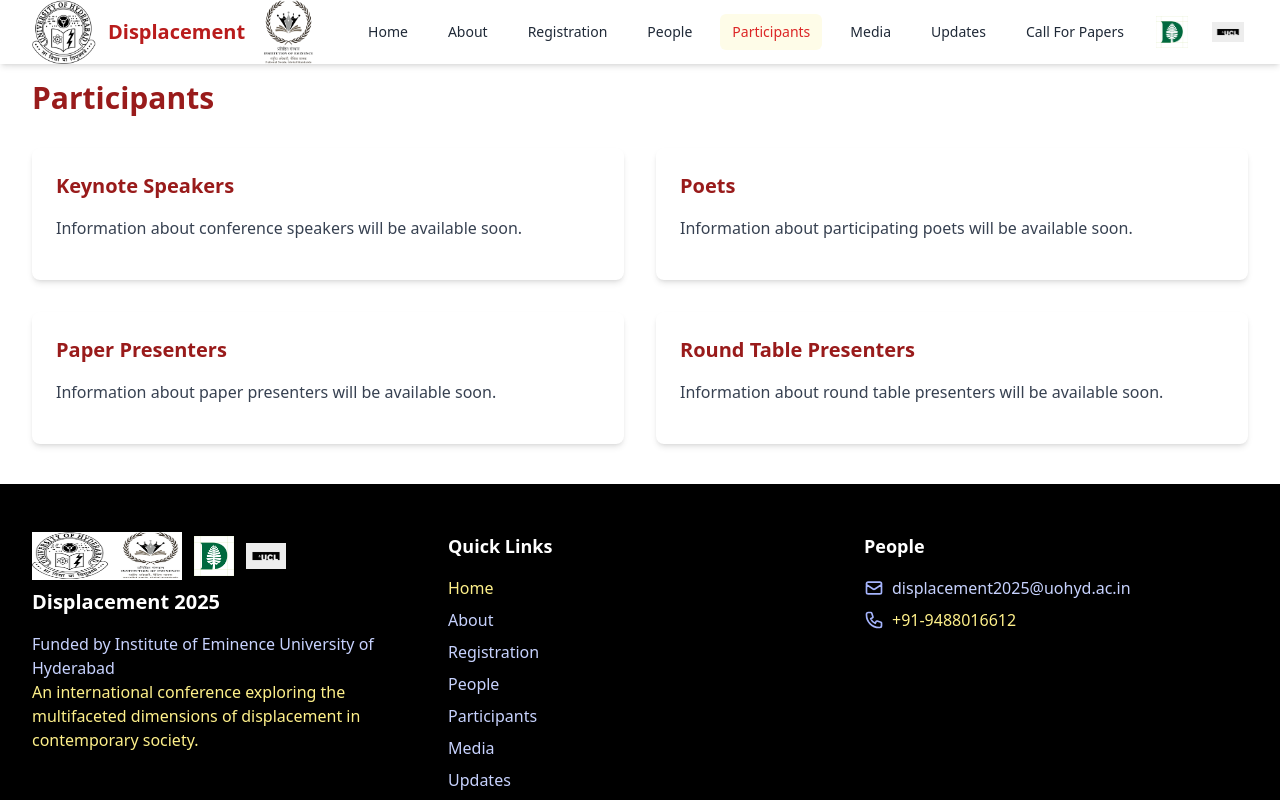
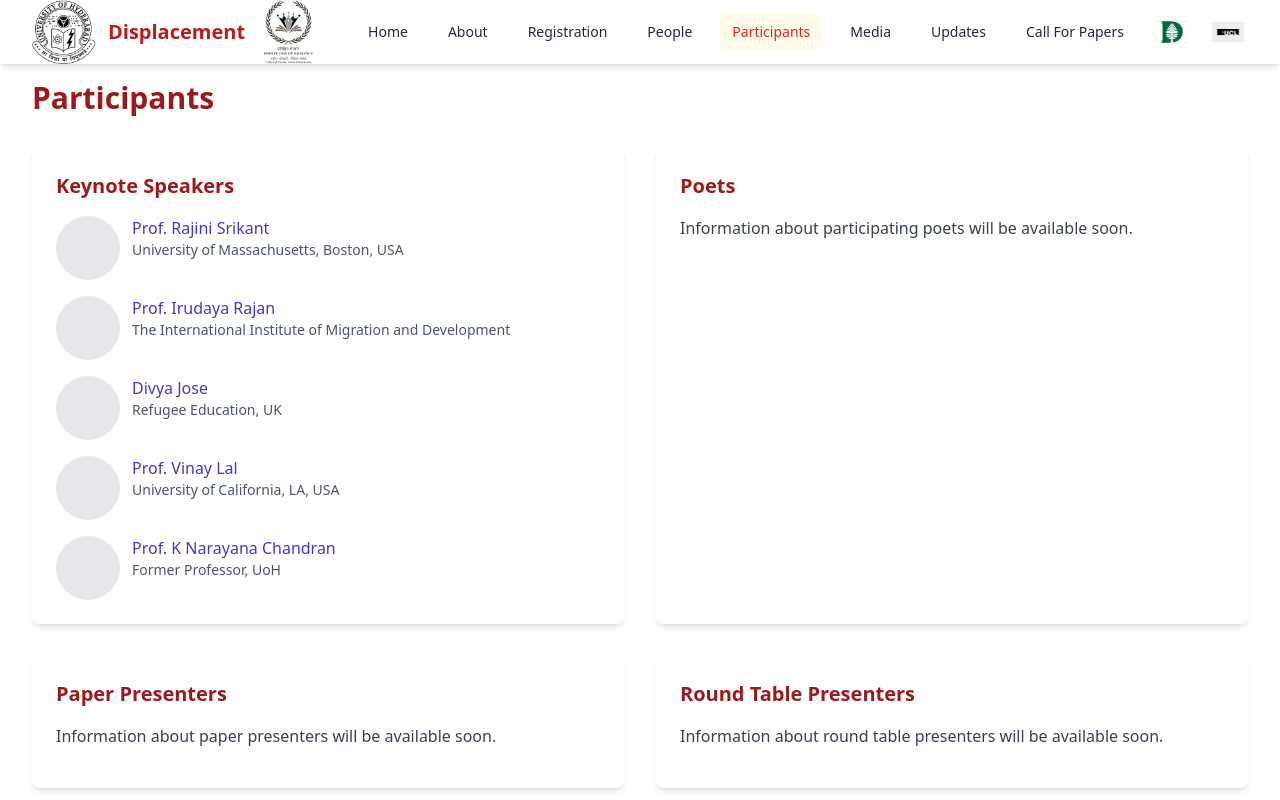
Before and after one commit to sunilbittu/uoh-displacement, a Next.js app: page /participants in a window 1280 px wide. Shown: the top 800 px of the page. Built offline with nearby package versions, Linux system fonts and the light colour scheme.

Commit message:
Poets ⦁	Yousif M. Qasmiyeh ⦁	Shash Trevett ⦁	Anthony Vahni Capildeo I dont have images for them, so please act accordingly

```diff
--- a/app/(pages)/participants/page.tsx
+++ b/app/(pages)/participants/page.tsx
@@ -32,9 +32,108 @@ export default function ParticipantsPage() {
                             >
                                 Keynote Speakers
                             </h2>
-                            <p className="text-gray-700 mb-4" data-oid="h-s29_2">
-                                Information about conference speakers will be available soon.
-                            </p>
+                            <div className="space-y-4" data-oid="l.oip3s">
+                                {/* We'll add photos later when provided */}
+                                <div className="flex items-start space-x-3" data-oid="2_teow-">
+                                    <div
+                                        className="w-16 h-16 bg-gray-200 rounded-full flex-shrink-0"
+                                        data-oid="te.hqor"
+                                    >
+                                        {/* Photo placeholder - will be replaced with Image component */}
+                                    </div>
+                                    <div data-oid="o4w5npx">
+                                        <h3
+                                            className="font-medium text-indigo-700"
+                                            data-oid="t3c7tbl"
+                                        >
+                                            Prof. Rajini Srikant
+                                        </h3>
+                                        <p className="text-gray-600 text-sm" data-oid="pnkbb-d">
+                                            University of Massachusetts, Boston, USA
+                                        </p>
+                                    </div>
+                                </div>
+
+                                <div className="flex items-start space-x-3" data-oid="g3e9gs2">
+                                    <div
+                                        className="w-16 h-16 bg-gray-200 rounded-full flex-shrink-0"
+                                        data-oid="0cipe47"
+                                    >
+                                        {/* Photo placeholder */}
+                                    </div>
+                                    <div data-oid="z5mus:c">
+                                        <h3
+                                            className="font-medium text-indigo-700"
+                                            data-oid="sqd:b1d"
+                                        >
+                                            Prof. Irudaya Rajan
+                                        </h3>
+                                        <p className="text-gray-600 text-sm" data-oid="okv:t58">
+                                            The International Institute of Migration and Development
+                                        </p>
+                                    </div>
+                                </div>
+
+                                <div className="flex items-start space-x-3" data-oid="ceciru4">
+                                    <div
+                                        className="w-16 h-16 bg-gray-200 rounded-full flex-shrink-0"
+                                        data-oid="tah7x_n"
+                                    >
+                                        {/* Photo placeholder */}
+                                    </div>
+                                    <div data-oid="izl5yim">
+                                        <h3
+                                            className="font-medium text-indigo-700"
+                                            data-oid="p3jdo_s"
+                                        >
+                                            Divya Jose
+                                        </h3>
+                                        <p className="text-gray-600 text-sm" data-oid="k.dl1up">
+                                            Refugee Education, UK
+                                        </p>
+                                    </div>
+                                </div>
+
+                                <div className="flex items-start space-x-3" data-oid=".px-269">
+                                    <div
+                                        className="w-16 h-16 bg-gray-200 rounded-full flex-shrink-0"
+                                        data-oid="s:4mnff"
+                                    >
+                                        {/* Photo placeholder */}
+                                    </div>
+                                    <div data-oid="sza:ujl">
+                                        <h3
+                                            className="font-medium text-indigo-700"
+                                            data-oid="v8374un"
+                                        >
+                                            Prof. Vinay Lal
+                                        </h3>
+                                        <p className="text-gray-600 text-sm" data-oid="rl2d4.l">
+                                            University of California, LA, USA
+                                        </p>
+                                    </div>
+                                </div>
+
+                                <div className="flex items-start space-x-3" data-oid="-x-u.7x">
+                                    <div
+                                        className="w-16 h-16 bg-gray-200 rounded-full flex-shrink-0"
+                                        data-oid="lj-ysig"
+                                    >
+                                        {/* Photo placeholder */}
+                                    </div>
+                                    <div data-oid="fs4h4_b">
+                                        <h3
+                                            className="font-medium text-indigo-700"
+                                            data-oid="fhgt_1i"
+                                        >
+                                            Prof. K Narayana Chandran
+                                        </h3>
+                                        <p className="text-gray-600 text-sm" data-oid="1j-xp:m">
+                                            Former Professor, UoH
+                                        </p>
+                                    </div>
+                                </div>
+                            </div>
                         </div>
 
                         <div className="bg-white p-6 rounded-lg shadow-md" data-oid="tx0ozne">
```
